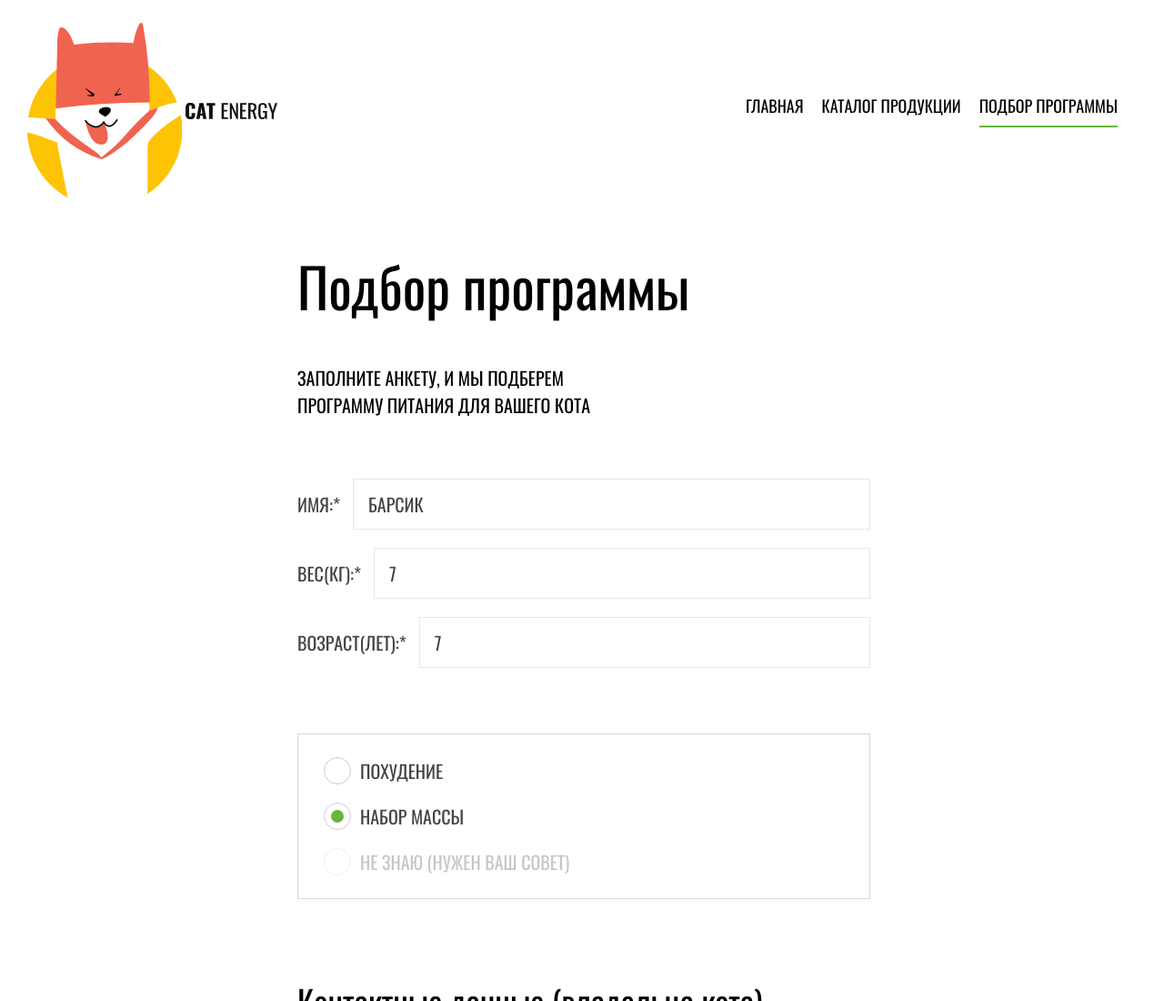
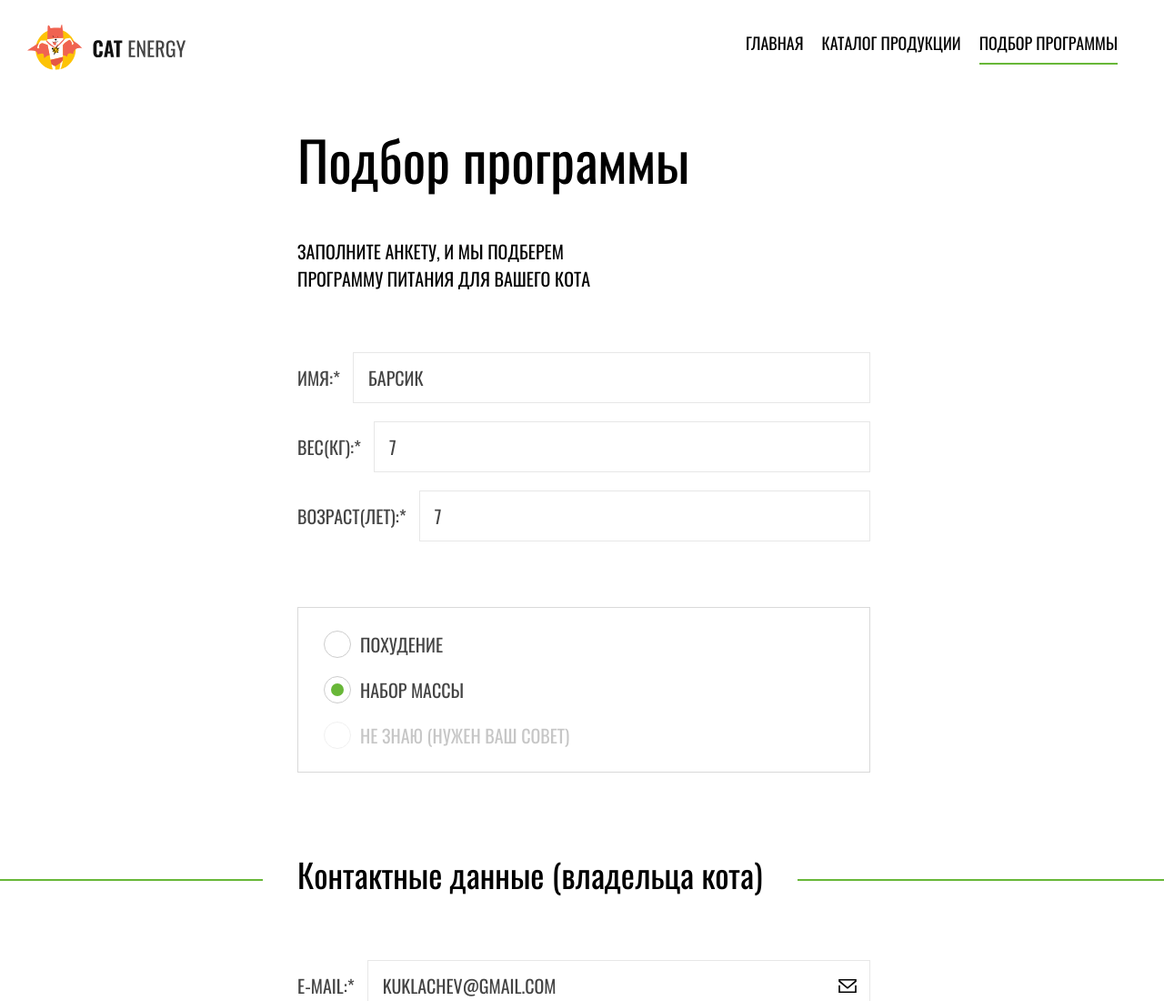
Before and after one commit to FilipBush/835337-cat-energy-22, a website: page source/form.html in a window 1280 px wide. Shown: the top 1100 px of the page at 91% size. Drawn offline with nearby package versions, Linux system fonts and the light colour scheme; files that its build step writes are made by us from their sources.

Commit message:
Адаптивная графика для страницы формы

```diff
--- a/source/form.html
+++ b/source/form.html
@@ -5,13 +5,17 @@
     <title>HTML Academy: Кэт энерджи</title>
     <meta name="viewport" content="width=device-width, initial-scale=1.0">
     <link href="css/style.css" rel="stylesheet">
+    <link rel="icon" href="favicon.ico">
   </head>
   <body class="page__body">
 
     <header class="page-header">
       <a class="page-header__logo" href="index.html">
-        <img class="page-header__mascot" src="img/logo_mobile.svg" width="34" height="38" alt="маскот CAT ENERGY">
-        <img src="img/logo_footer.svg" width="101" height="18" alt="Питание CAT ENERGY">
+        <picture>
+          <source media="(min-width: 1440px)" srcset="../img/logo-desktop.svg">
+          <source media="(min-width: 768px)" srcset="../img/logo-tablet.svg">
+          <img class="page-header__mascot" src="../img/logo-mobile.svg" width="191" height="38" alt="маскот CAT ENERGY">
+        </picture>
       </a>
       <nav class="main-navigation main-navigation--closed">
         <button type="button" class="button main-navigation__toggle">
@@ -21,7 +25,7 @@
         </button>
         <ul class="main-navigation__list site-list">
           <li class="site-list__item">
-            <a class="site-list__link" href="#">
+            <a class="site-list__link" href="index.html">
               Главная
             </a>
           </li>
@@ -31,7 +35,7 @@
             </a>
           </li>
           <li class="site-list__item site-list__item--active">
-            <a class="site-list__link" href="form.html">
+            <a class="site-list__link" href="#">
               Подбор программы
             </a>
           </li>
```
Also changed, not shown: source/index.html (+2 -1 lines), favicon/Favicon/152.png (added), favicon/Favicon/16.png (added), favicon/Favicon/32.png (added), source/favicon.ico (added).
